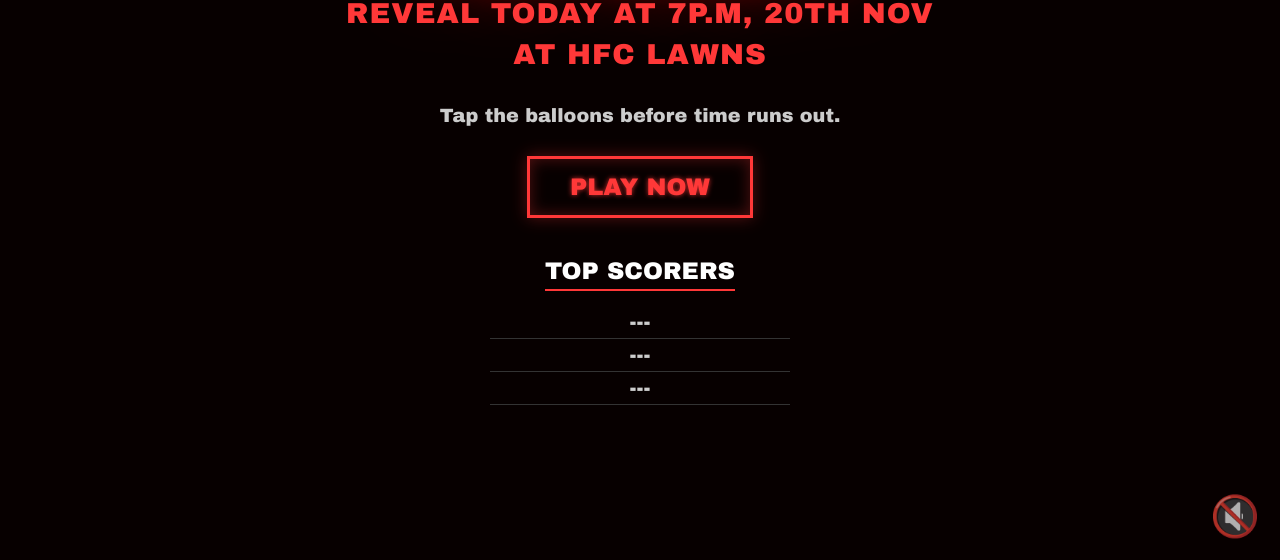
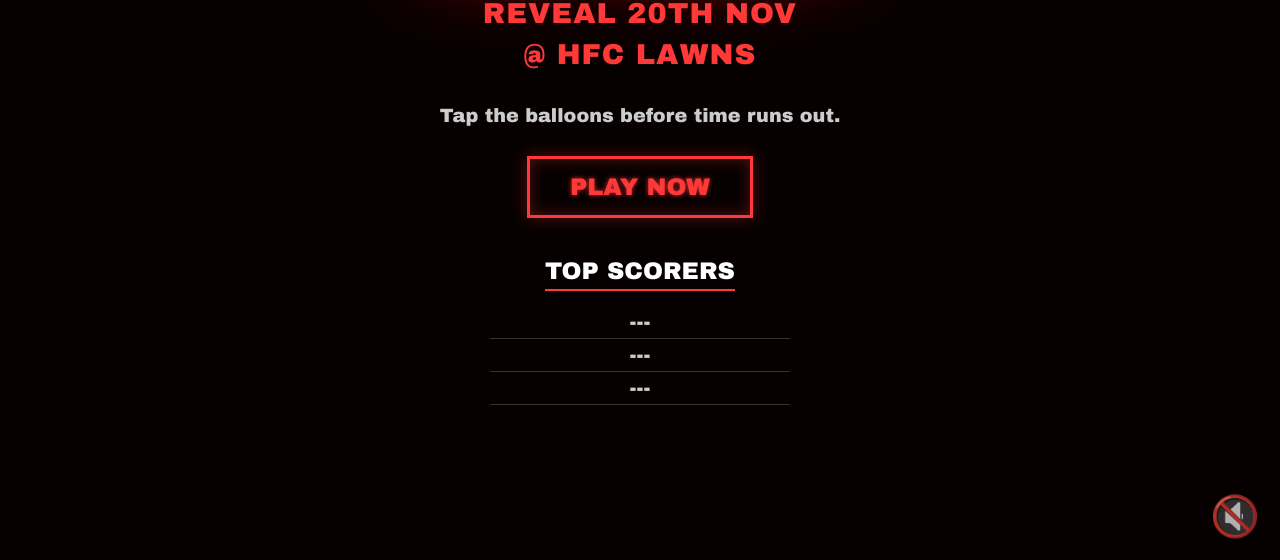
Before and after one commit to sanam2005/ballon-popnight, a plain HTML site: page index.html in a window 1280 px wide. Shown: the part 240-800 px from the top of the page. Drawn offline with Linux system fonts and the light colour scheme.

Commit message:
Update index.html

```diff
--- a/index.html
+++ b/index.html
@@ -20,7 +20,7 @@
         <!-- Start Screen Overlay -->
         <div class="overlay" id="start-screen">
             <h1 class="glow-text">POP NIGHT!</h1>
-            <p class="event-details">REVEAL Today at 7P.M, 20TH NOV<br>at HFC LAWNS</p>
+            <p class="event-details">REVEAL 20TH NOV<br>@ HFC LAWNS</p>
 
             <p class="instructions">Tap the balloons before time runs out.</p>
             <button id="start-button" class="btn neon-btn">PLAY NOW</button>
```
